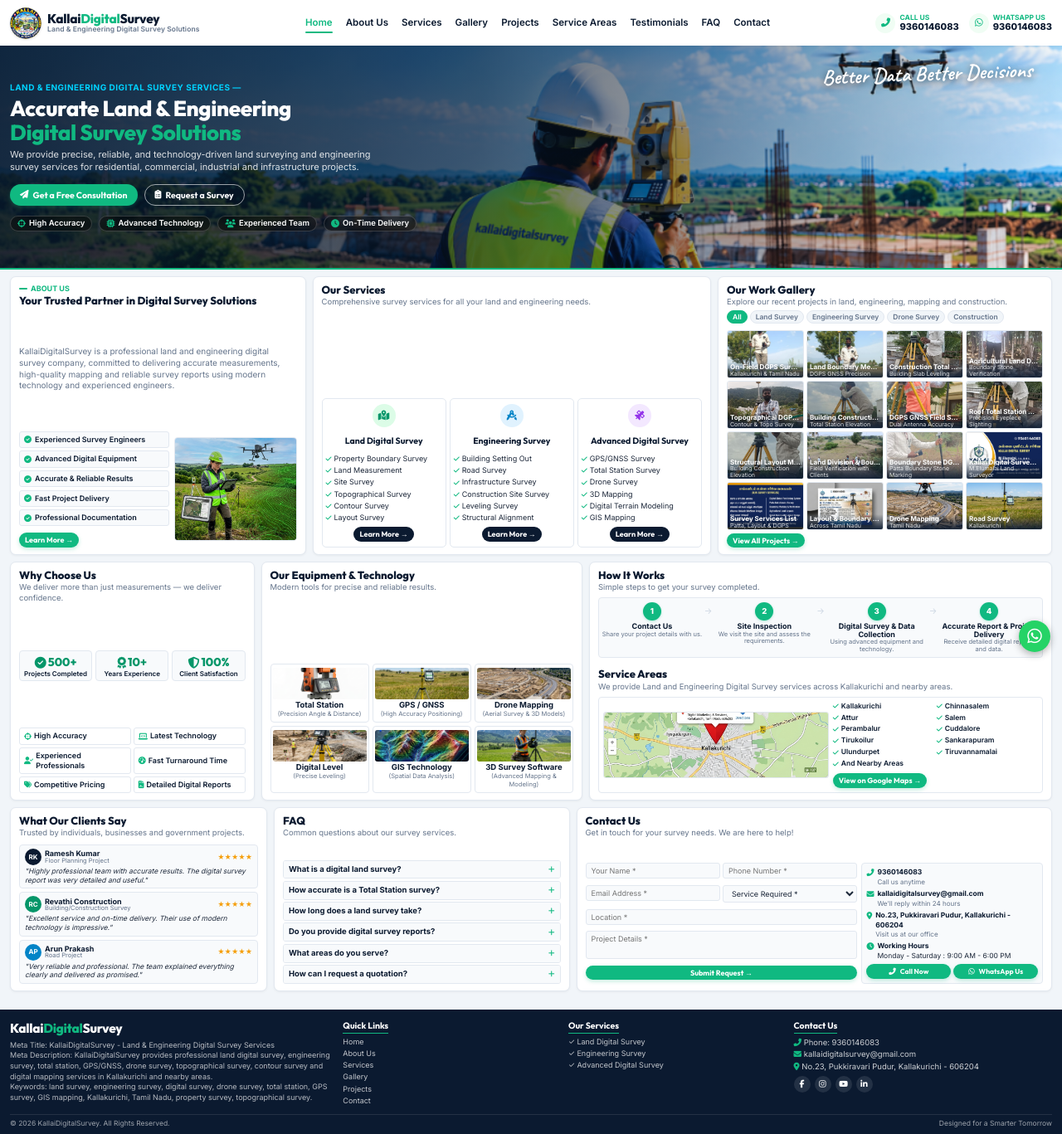
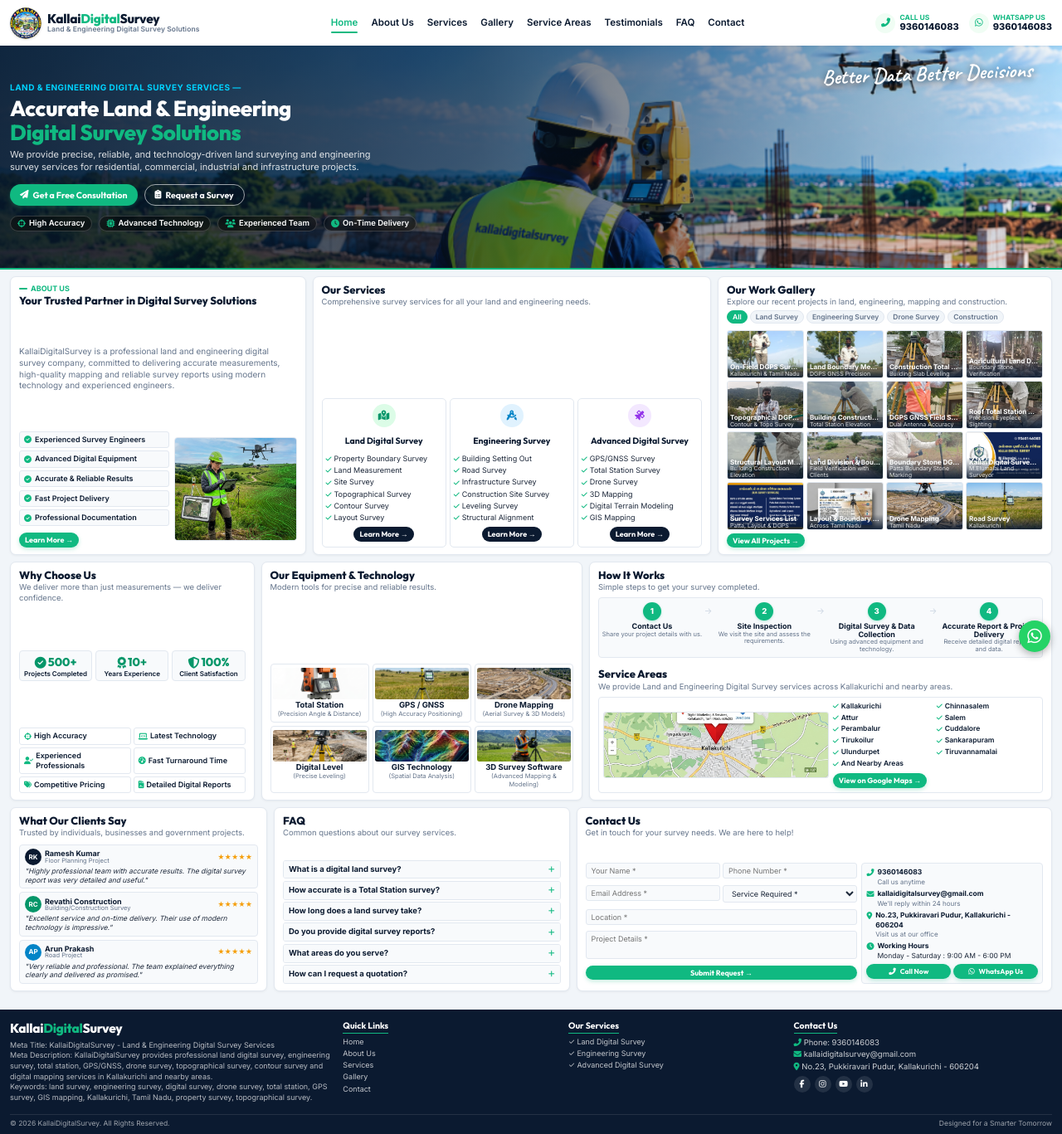
Before and after one commit to Dharumarvengatesan/kallaidigitalservice, a website: page index.html in a window 1280 px wide. Shown: the whole page at 83% size. Drawn offline with Linux system fonts and the light colour scheme.

Commit message:
Remove Projects menu link from header and footer navigation

```diff
--- a/index.html
+++ b/index.html
@@ -73,7 +73,6 @@
         <a href="#about" id="nav-about">About Us</a>
         <a href="#services" id="nav-services">Services</a>
         <a href="#gallery" id="nav-gallery">Gallery</a>
-        <a href="#projects" id="nav-projects">Projects</a>
         <a href="#service-areas" id="nav-areas">Service Areas</a>
         <a href="#testimonials" id="nav-testimonials">Testimonials</a>
         <a href="#faq" id="nav-faq">FAQ</a>
@@ -710,7 +709,6 @@
           <a href="#about">About Us</a>
           <a href="#services">Services</a>
           <a href="#gallery">Gallery</a>
-          <a href="#projects">Projects</a>
           <a href="#contact">Contact</a>
         </div>
       </div>
```
